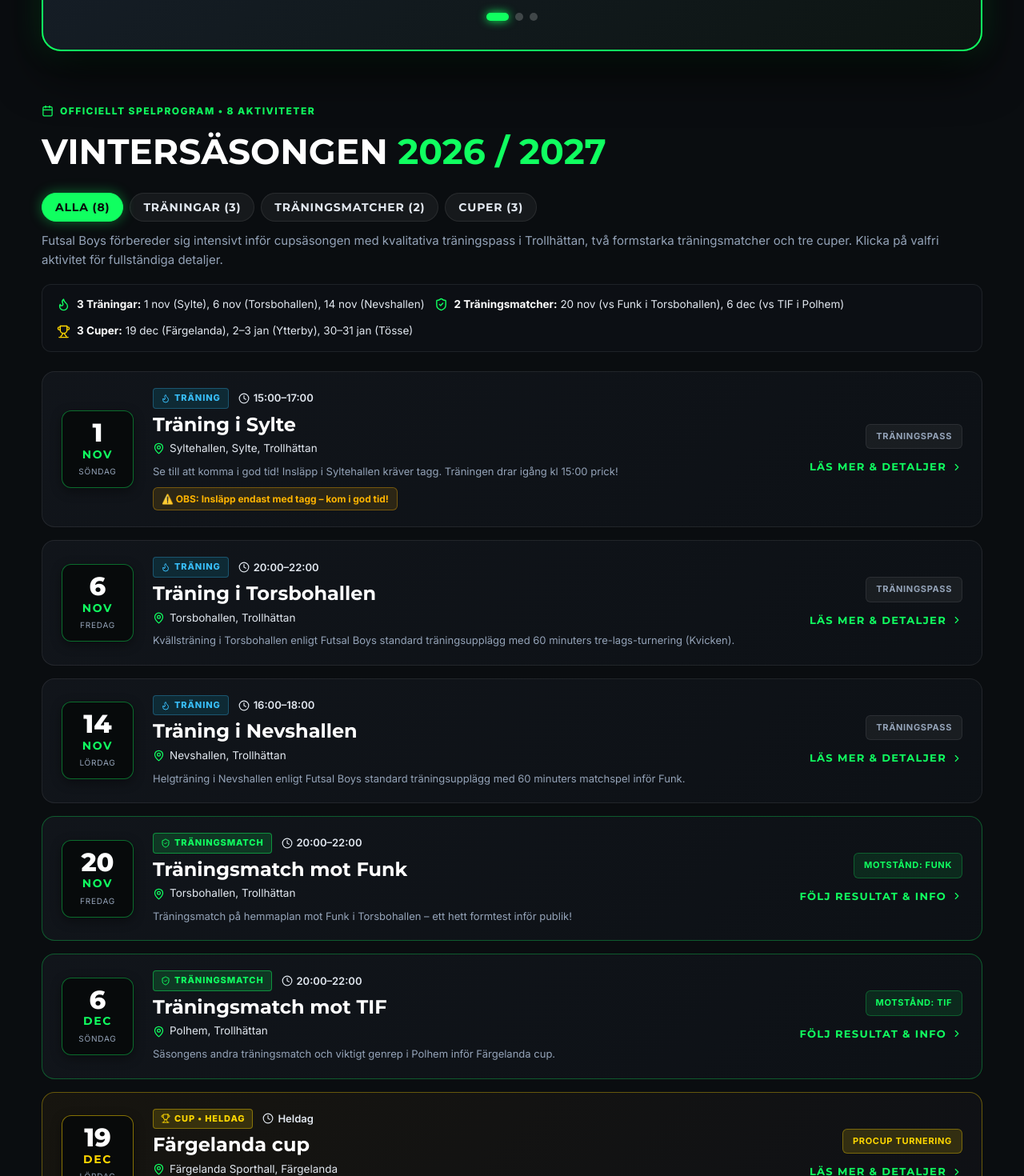
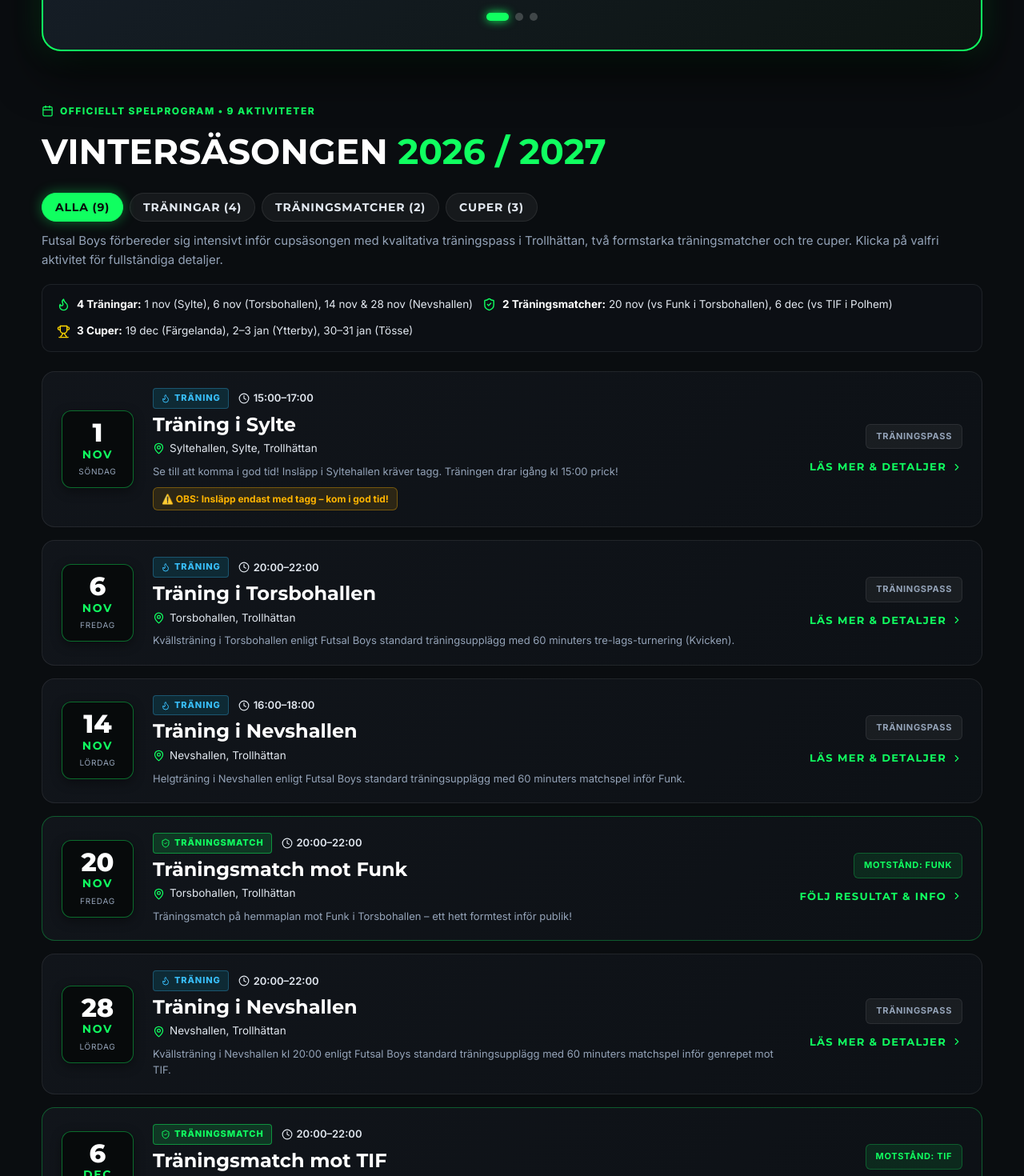
Before and after one commit to Raffi02k/futsalboys, a React (Vite) app in the folder frontend/: page /schema in a window 1280 px wide. Shown: the part 1280-2750 px from the top of the page at 80% size. Built offline with nearby package versions, Linux system fonts and the light colour scheme.

Commit message:
feat: lägg till ny kvällsträning i Nevshallen lördag 28 nov kl 20:00–22:00

```diff
--- a/frontend/src/components/MatchAndNewsSection.tsx
+++ b/frontend/src/components/MatchAndNewsSection.tsx
@@ -215,7 +215,7 @@ export const MatchAndNewsSection: React.FC = () => {
                 SPELPROGRAM <span className="text-neon">2026 / 2027</span>
               </h3>
               <p className="winter-schedule-strip__subtitle">
-                Följ Futsal Boys genom vintern: tre träningar, två träningsmatcher och tre cuper (Färgelanda cup, Ytterby cup och Tössecupen).
+                Följ Futsal Boys genom vintern: fyra träningar, två träningsmatcher och tre cuper (Färgelanda cup, Ytterby cup och Tössecupen).
               </p>
             </div>
 
--- a/frontend/src/content/futsalData.ts
+++ b/frontend/src/content/futsalData.ts
@@ -406,6 +406,54 @@ export const winterSchedule: ScheduleEvent[] = [
     isUpcoming: true,
   },
   {
+    id: 'ev-nevshallen-28nov',
+    slug: 'traning-nevshallen-28nov',
+    type: 'TRÄNING',
+    title: 'Träning i Nevshallen',
+    dayOfWeek: 'Lördag',
+    date: '28 NOV',
+    fullDate: '28 november 2026',
+    time: '20:00–22:00',
+    venue: 'Nevshallen',
+    city: 'Trollhättan',
+    address: 'Flygfältsvägen, Saab-området, 461 38 Trollhättan',
+    gatheringTime: '19:30 (30 minuter innan)',
+    description: 'Kvällsträning i Nevshallen kl 20:00 enligt Futsal Boys standard träningsupplägg med 60 minuters matchspel inför genrepet mot TIF.',
+    longDescription: [
+      'Kvällsträning i Nevshallen lördagen den 28 november kl 20:00–22:00 där vi finslipar detaljerna och bygger vidare på lagspelet inför genrepet mot TIF den 6 december.',
+      'Passet genomförs enligt Futsal Boys standard träningsupplägg med 6 fokuserade moment: genomgång & info, uppvärmning med Kvadden (kvadraten), passningar och att "sula" bollen (surling), rörelsemönster och utsparksvarianter, följt av 60 minuters tre-lags-turnering (Kvicken) och avslutande stretching.',
+      'Nu ser vi till att hålla fokus, ge allt och ha riktigt roligt! Nu taggar vi till, FUTSAL BOYS!',
+    ],
+    focusAreas: [
+      '1. Info & genomgång av dagens pass',
+      '2. Kvadden (Kvadraten – fötter och huvud igång direkt)',
+      '3. Passningar & Sula bollen (Surling på futsalgolvet)',
+      '4. Rörelse & Utsparksvariant (Nöta specifika varianter & matchsituationer)',
+      '5. Match: Tre-lags-turnering (Kvicken – 60 min intensiv match med högt tempo)',
+      '6. Avslutning: Stretching & återhämtning',
+    ],
+    scheduleTimeline: [
+      { time: '19:30', text: 'Samling i omklädningsrummet och taktiksnack' },
+      { time: '20:00', text: '1. Information – Genomgång av passet och kvällens fokus' },
+      { time: '20:10', text: '2. Uppvärmning: Kvadden (Kvadraten – fötter och huvud igång)' },
+      { time: '20:25', text: '3. Passningar & Sula (Surling – träna på att sula bollen)' },
+      { time: '20:45', text: '4. Rörelse & Utsparksvariant (Nöta rörelsemönster & varianter)' },
+      { time: '21:00', text: '5. Match: Tre-lags-turnering / Kvicken (Sista 60 min intensiv match!)' },
+      { time: '21:55', text: '6. Avslutning: Stretching och återhämtning' },
+    ],
+    equipment: [
+      'Inomhusskor (futsal)',
+      'Benskydd',
+      'Träningsställ',
+      'Vattenflaska',
+    ],
+    leaders: ['Raffi Medz', 'Elvis Mesic', 'Marcelo Villa'],
+    spectatorInfo: 'Välkomna att kika på träningen från läktarplats.',
+    mapsUrl: 'https://www.google.com/maps/search/?api=1&query=Nevshallen+Trollhättan',
+    trainingPhases: standardTrainingStructure,
+    isUpcoming: true,
+  },
+  {
     id: 'ev-5',
     slug: 'match-tif-polhem',
     type: 'MATCH',
@@ -738,15 +786,15 @@ export const clubNewsList: ClubNews[] = [
   {
     id: 'vinterschema-2026',
     category: 'SCHEMA & NYHET',
-    title: 'Vinterschemat klart: Tre träningar, två matcher och Färgelanda cup!',
-    summary: 'Schemat för Futsal Boys sträcker sig över november och december och innehåller tre träningar, två träningsmatcher och en cup.',
+    title: 'Vinterschemat klart: Fyra träningar, två matcher och Färgelanda cup!',
+    summary: 'Schemat för Futsal Boys sträcker sig över november och december och innehåller fyra träningar, två träningsmatcher och en cup.',
     date: '30 OKT 2026',
     readTime: '2 MIN LÄSNING',
     author: 'Ledarstaben (Raffi, Elvis & Marcelo)',
     image: '/images/players/Lagfoto.JPG',
     paragraphs: [
-      'Schemat för Futsal Boys sträcker sig över november och december och innehåller tre träningar, två träningsmatcher och en cup. Laget laddar nu för fullt inför vinterns alla utmaningar.',
-      'Träningsperioden inleds den 1 november (15:00–17:00) i Sylte, fortsätter den 6 november (20:00–22:00) i Torsbohallen och den 14 november (16:00–18:00) i Nevshallen.',
+      'Schemat för Futsal Boys sträcker sig över november och december och innehåller fyra träningar, två träningsmatcher och en cup. Laget laddar nu för fullt inför vinterns alla utmaningar.',
+      'Träningsperioden inleds den 1 november (15:00–17:00) i Sylte, fortsätter den 6 november (20:00–22:00) i Torsbohallen samt den 14 november (16:00–18:00) och 28 november (20:00–22:00) i Nevshallen.',
       'Därefter väntar två tuffa träningsmatcher: mot Funk den 20 november (20:00–22:00) i Torsbohallen och mot TIF den 6 december (20:00–22:00). Allt toppas med Färgelanda cup den 19 december (Heldag) där den officiella cuptruppen kliver in för att slåss om guldet!',
     ],
     quote: 'Ett stenhårt och roligt schema som ger grabbarna perfekta förutsättningar inför Färgelanda cup.',
--- a/frontend/src/pages/MatchesPage.tsx
+++ b/frontend/src/pages/MatchesPage.tsx
@@ -787,7 +787,7 @@ export const MatchesPage: React.FC = () => {
             <div className="schedule-summary-bar">
               <div className="schedule-summary-item">
                 <Flame size={17} className="text-neon" />
-                <span><strong>3 Träningar:</strong> 1 nov (Sylte), 6 nov (Torsbohallen), 14 nov (Nevshallen)</span>
+                <span><strong>4 Träningar:</strong> 1 nov (Sylte), 6 nov (Torsbohallen), 14 nov & 28 nov (Nevshallen)</span>
               </div>
               <div className="schedule-summary-item">
                 <ShieldCheck size={17} className="text-neon" />
```
